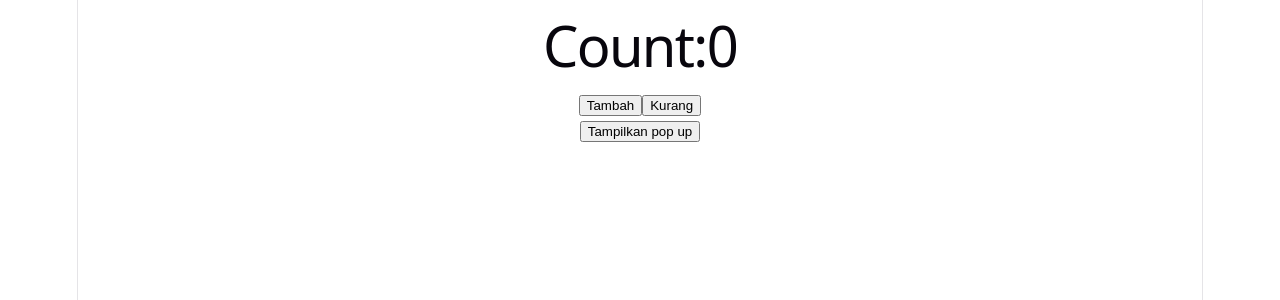
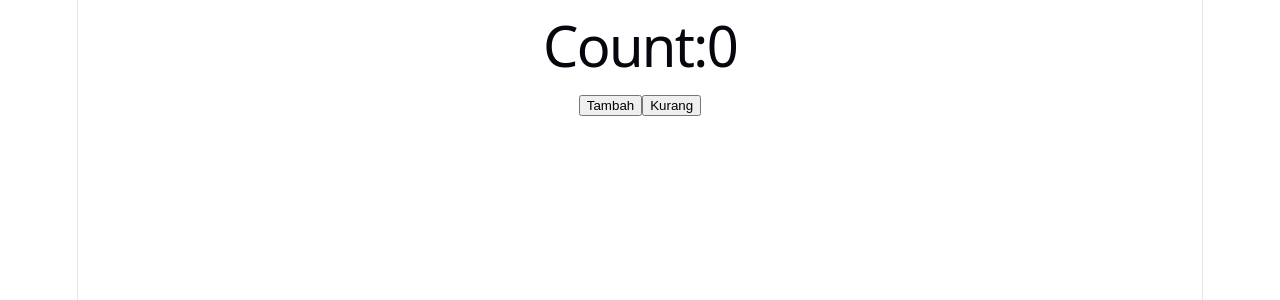
Before and after one commit to hasnuan83/React-count, a React app: page / in a window 1280 px wide. Shown: the top 300 px of the page. Built offline with nearby package versions, Linux system fonts and the light colour scheme; the HTML template or start-up script is replaced by a standard one.

Commit message:
Revert "add button pop up"
This reverts commit 7d08236e3eaa7795e4453aa41ce9207add00f1f9.

```diff
--- a/src/App.jsx
+++ b/src/App.jsx
@@ -9,10 +9,6 @@ function App() {
       <h1>Count:{count}</h1>
       <button onClick={()=>setCount(count + 1)}>Tambah</button>
       <button onClick={()=>setCount(count - 1)}>Kurang</button>
-
-      <div>
-        <button onClick={alert("tombol ditekan")}>Tampilkan pop up</button>
-      </div>
     </div>
   )
 }
```
